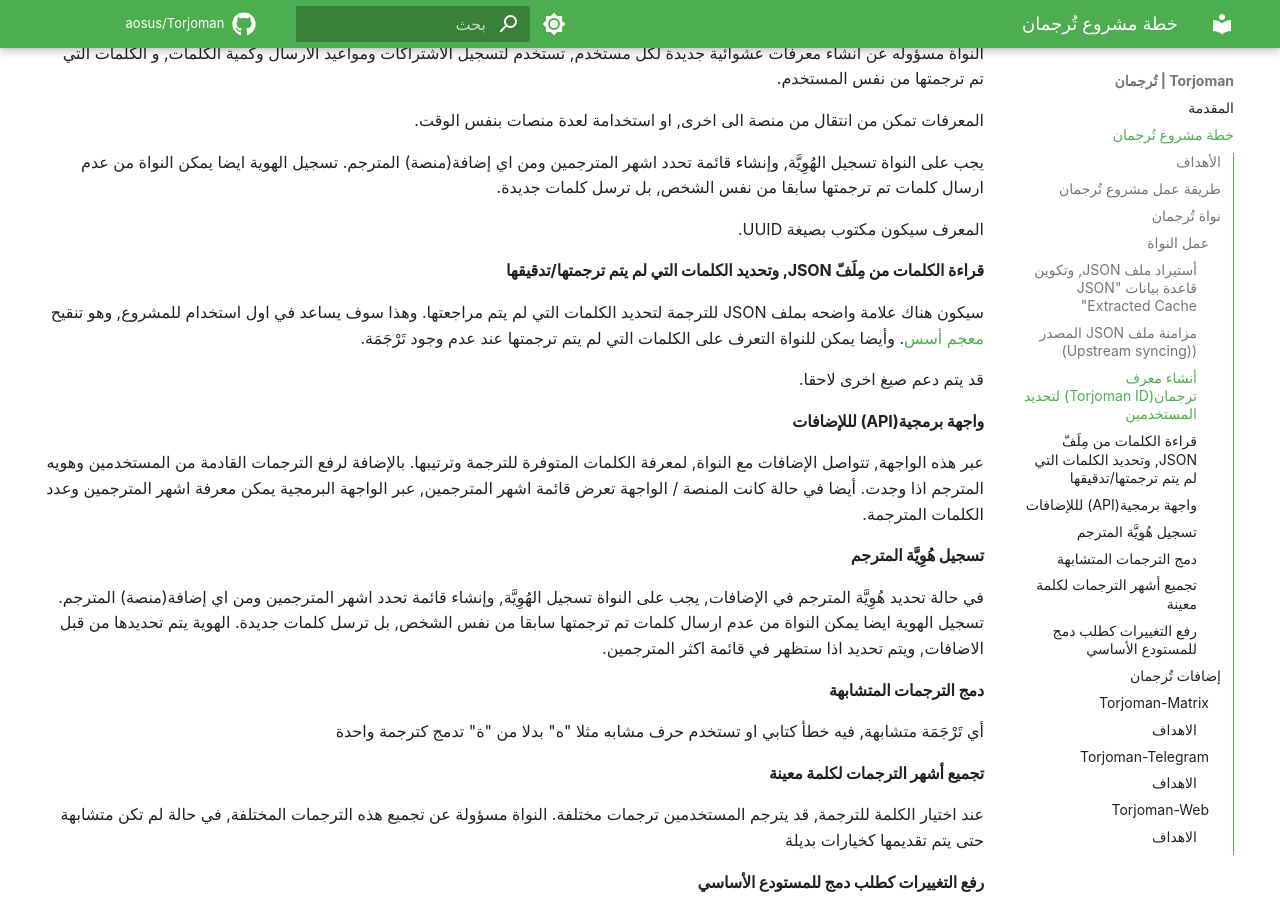
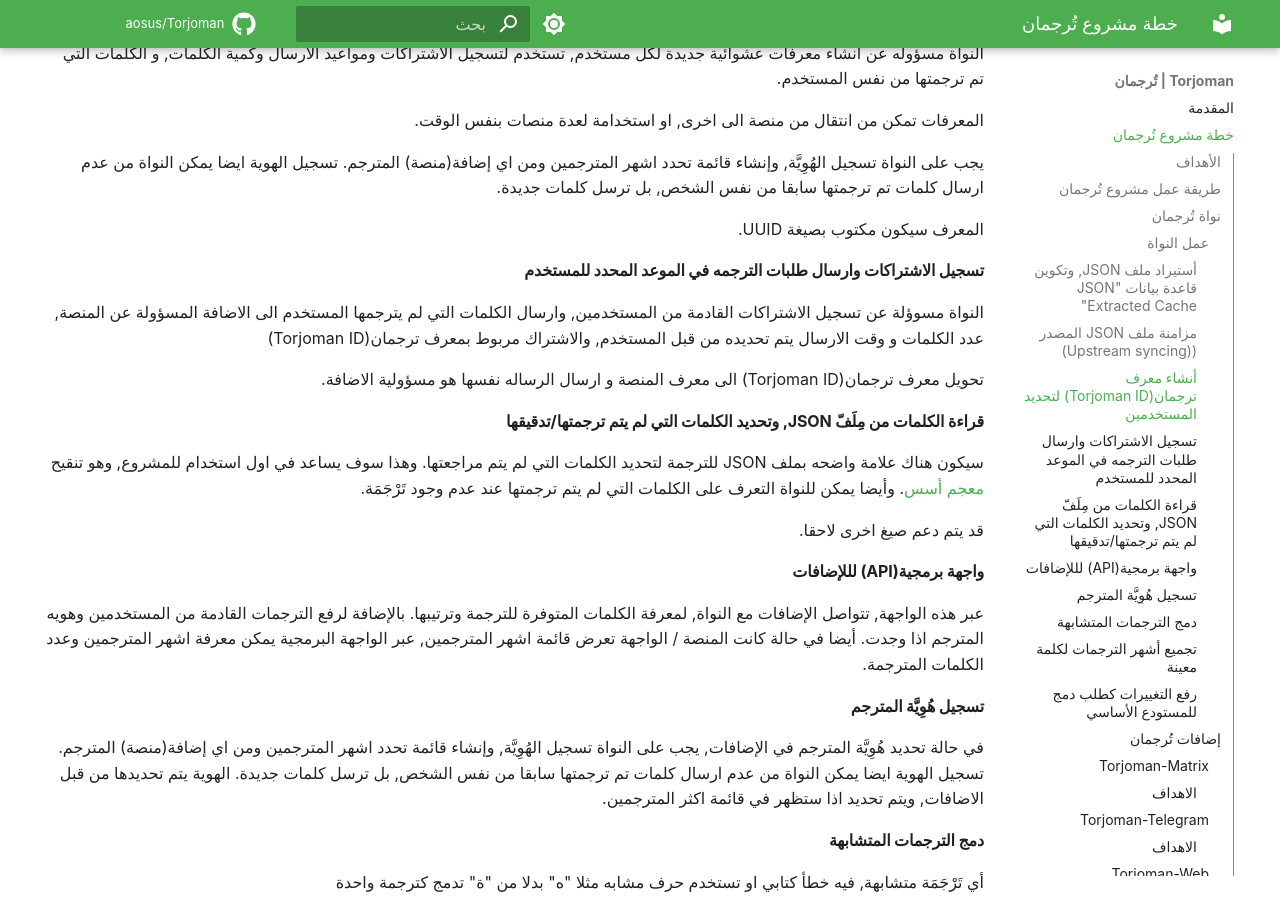
Before and after one commit to aosus/Torjoman, an MkDocs documentation site: the page built from docs/source/project-plan.md, in a window 1280 px wide and 900 px high, scrolled down 2217 px. Built offline with MkDocs 1.6.1 and Material for MkDocs 9.7.7, drawn with Linux system fonts in a browser that asks for light colours; some web fonts are replaced; comment, search, counter and statistics services are not loaded.

Commit message:
Subscriptions are now managed by Torjoman Core.

```diff
--- a/docs/source/project-plan.md
+++ b/docs/source/project-plan.md
@@ -80,6 +80,11 @@
 
 المعرف سيكون مكتوب بصيغة UUID.
 
+#### تسجيل الاشتراكات وارسال طلبات الترجمه في الموعد المحدد للمستخدم
+النواة مسوؤلة عن تسجيل الاشتراكات القادمة من المستخدمين, وارسال الكلمات التي لم يترجمها المستخدم الى الاضافة المسؤولة عن المنصة, عدد الكلمات و وقت الارسال يتم تحديده من قبل المستخدم, والاشتراك مربوط بمعرف ترجمان(Torjoman ID)
+
+تحويل معرف ترجمان(Torjoman ID) الى معرف المنصة و ارسال الرساله نفسها هو مسؤولية الاضافة.
+
 #### قراءة الكلمات من مِلَفّ JSON, وتحديد الكلمات التي لم يتم ترجمتها/تدقيقها
 سيكون هناك علامة واضحه بملف JSON للترجمة لتحديد الكلمات التي لم يتم مراجعتها.
 وهذا سوف يساعد في اول استخدام للمشروع, وهو تنقيح [معجم أسس](https://dictionary.aosus.org).
```
